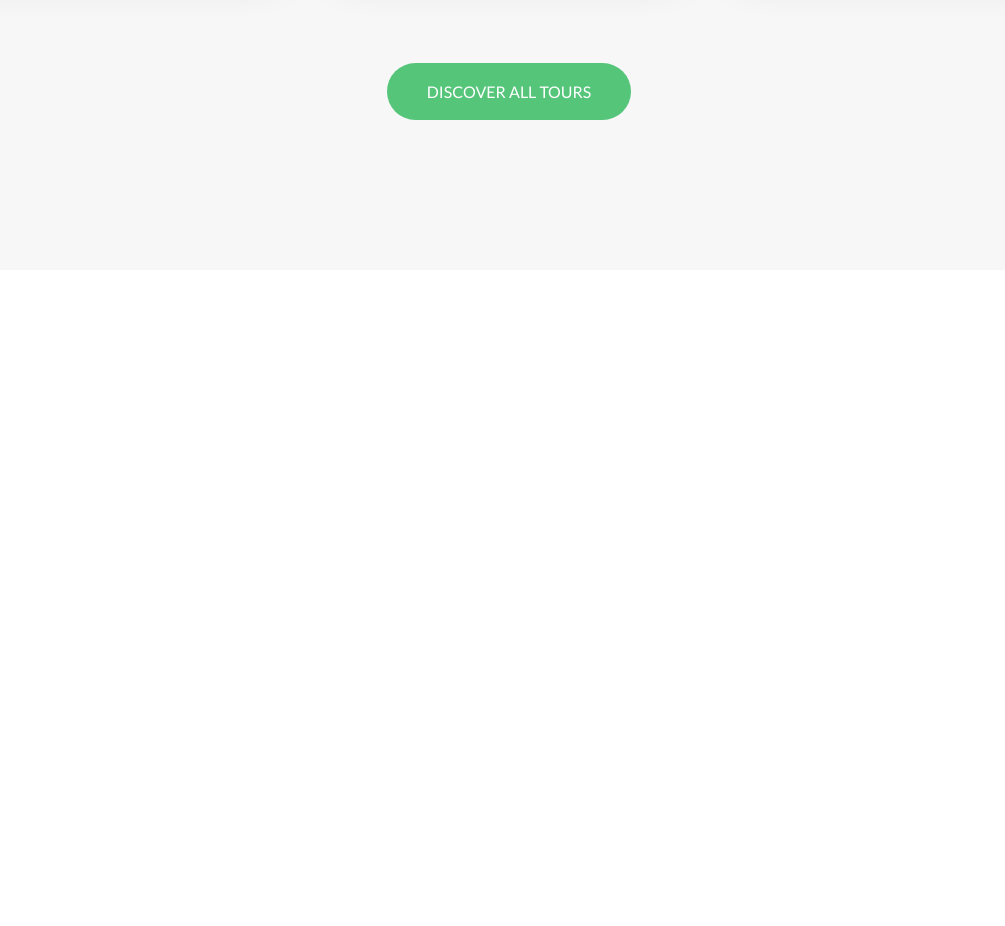
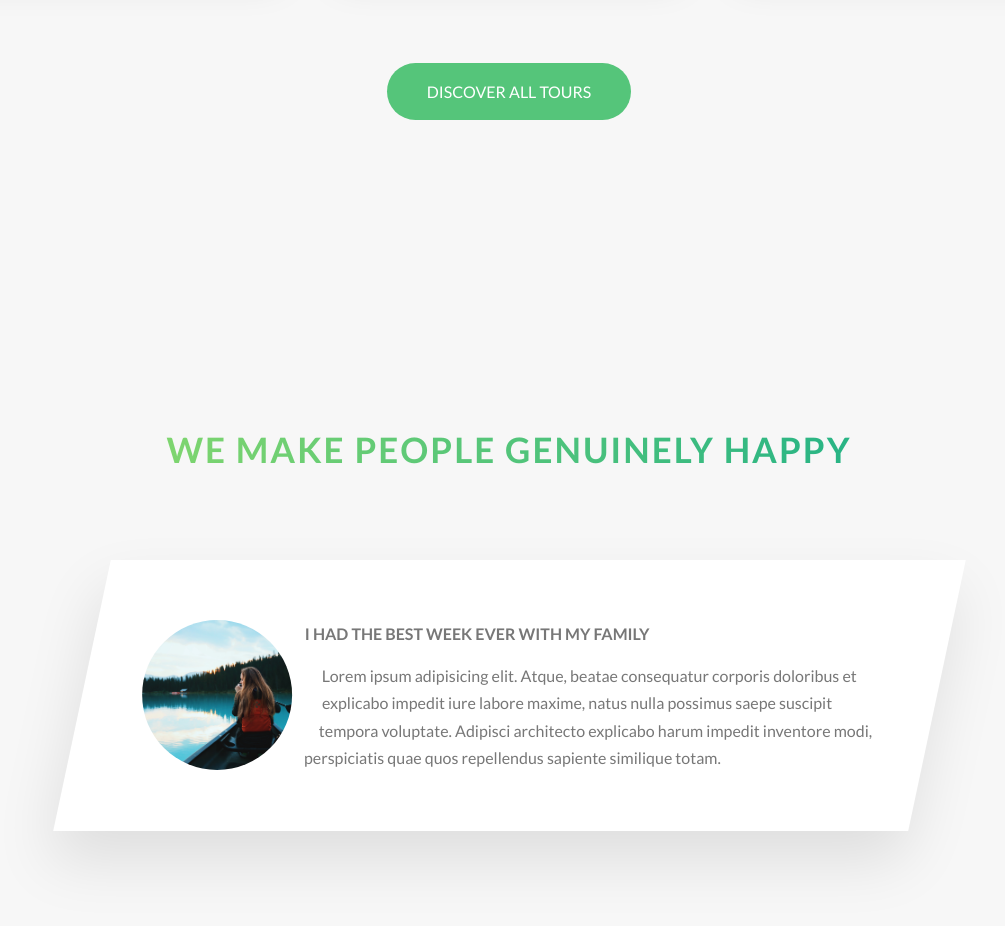
Before and after one commit to bishalDores/natours, a website: page index.html in a window 1280 px wide. Shown: the part 3017-3943 px from the top of the page, without its empty margins (131-1136 px from the left). Before the commit the page ends 3317 px from the top, so only its background shows below. Drawn offline with Linux system fonts and the light colour scheme.

Commit message:
started testimonial section

```diff
--- a/index.html
+++ b/index.html
@@ -222,6 +222,27 @@
             <a class="btn btn--green" href="#">Discover all tours</a>
         </div>
     </section>
+    <section class="section-stories">
+        <div class="u-center-text u-margin-bottom-big">
+            <h2 class="heading-secondary">
+                We make people genuinely happy
+            </h2>
+        </div>
+
+        <div class="row">
+            <div class="story">
+               <figure class="story__shape">
+                    <img src="img/nat-8.jpg" alt="Person on a tour" class="story__img">
+               </figure>
+                <div class="story__text">
+                    <h3 class="heading-tertiary u-margin-bottom-small">I had the best week ever with my family</h3>
+                    <p>
+                        Lorem ipsum adipisicing elit. Atque, beatae consequatur corporis doloribus et explicabo impedit iure labore maxime, natus nulla possimus saepe suscipit tempora voluptate. Adipisci architecto explicabo harum impedit inventore modi, perspiciatis quae quos repellendus sapiente similique totam.
+                    </p>
+                </div>
+            </div>
+        </div>
+    </section>
 </main>
 <!--
 <section class="grid-test">
--- /dev/null
+++ b/sass/components/_story.scss
@@ -0,0 +1,27 @@
+.story{
+  width: 75%;
+  margin: 0 auto;
+  box-shadow: 0 3rem 6rem rgba($color-black, .1);
+  background-color: $color-white;
+  padding: 6rem;
+  padding-left: 9rem;
+  font-size: $default-font-size;
+  transform: skewX(-12deg);
+
+  &__shape{
+    width: 15rem;
+    height: 15rem;
+    float: left;
+    -webkit-shape-outside: circle(50% at 50% 50%);
+    shape-outside: circle(50% at 50% 50%);
+    -webkit-clip-path:circle(50% at 50% 50%);
+    clip-path:circle(50% at 50% 50%);
+    transform: translateX(-3rem) skewX(12deg);
+  }
+  &__img{
+    height: 100%;
+  }
+  &__text{
+    transform: skewX(12deg);
+  }
+}
--- a/sass/main.scss
+++ b/sass/main.scss
@@ -11,6 +11,7 @@
 @import "components/card";
 @import "components/composition";
 @import "components/feature-box";
+@import "components/story";
 
 @import "layout/grid";
 @import "layout/header";
--- a/sass/pages/_home.scss
+++ b/sass/pages/_home.scss
@@ -24,3 +24,7 @@
   padding: 25rem 0 15rem 0;
   margin-top: -12rem;
 }
+.section-stories{
+  padding:15rem 0;
+  background-color: $color-light-grey-1;
+}
```
Also changed, not shown: css/style.css.
